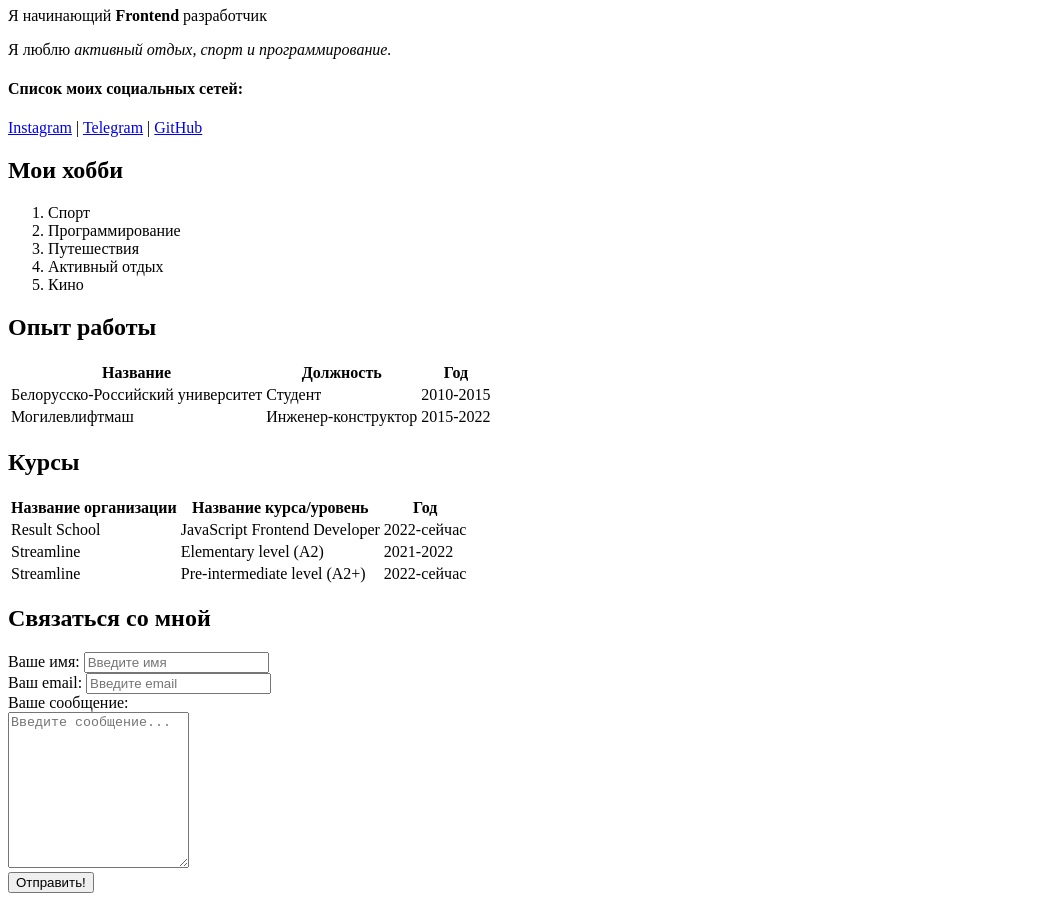
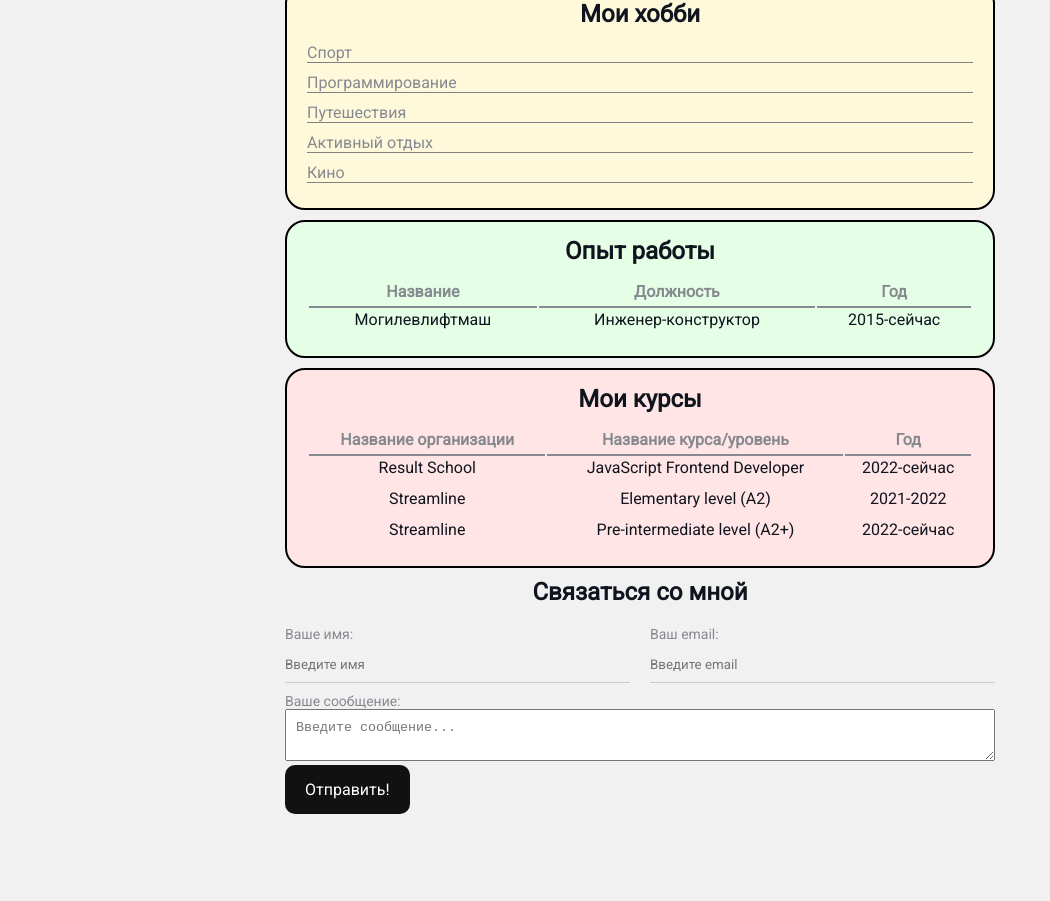
Before and after one commit to Karen-1992/my-cv, a plain HTML site: page index.html in a window 1280 px wide. Shown: the part 267-1168 px from the top of the page, without its empty margins (0-1050 px from the left). After the commit the page ends 1101 px from the top, so only its background shows below. Drawn offline with Linux system fonts and the light colour scheme.

Commit message:
add styles

```diff
--- a/index.html
+++ b/index.html
@@ -7,31 +7,40 @@
     <meta name="keywords" content="karen habuzian, cv, resume">
     <meta name="description" content="Это сайт - резюме Карена Габузяна">
     <title>Karen Habuzian</title>
+    <link rel="stylesheet" href="styles.css">
 </head>
 <body>
-    <img src="img/my_avatar.jpg" alt="my_avatar is here" width="200">
+    <div class="container">
+        <div class="info">
+            <img class="avatar" src="img/my_avatar.jpg" alt="my_avatar is here">
+            <div class="info-text">
                 <h1>Карен Габузян</h1>
-    <p>Я начинающий <strong>Frontend</strong> разработчик</p>
-    <p>Я люблю <em>активный отдых, спорт и программирование.</em></p>
+                <p>Мне 29 лет. Я начинающий Frontend разработчик.</p>
+                <p>Я люблю активный отдых, спорт и программирование.</p>
                 <h4>Список моих социальных сетей:</h4>
                     <a href="https://www.instagram.com/karen.gabuzyan/" target="_blank">Instagram</a>
                     |
                     <a href="https://t.me/karen_habuzian"
-    |target="_blank">Telegram</a>
+                    target="_blank">Telegram</a>
                     |
                     <a href="https://github.com/Karen-1992" target="_blank">GitHub</a>
+            </div>
+        </div>
 
+        <div class="card bg-yellow">
             <h2>Мои хобби</h2>
-    <ol>
+            <ol class="list">
                 <li>Спорт</li>
                 <li>Программирование</li>
                 <li>Путешествия</li>
                 <li>Активный отдых</li>
                 <li>Кино</li>
             </ol>
+        </div>
 
+        <div class="card bg-green">
             <h2>Опыт работы</h2>
-    <table>
+            <table class="table">
                 <thead>
                     <tr>
                         <th>Название</th>
@@ -41,21 +50,18 @@
                 </thead>
                 <tbody>
                     <tr>
-                <td>Белорусско-Российский университет</td>
-                <td>Студент</td>
-                <td>2010-2015</td>
-            </tr>
-            <tr>
                         <td>Могилевлифтмаш</td>
                         <td>Инженер-конструктор</td>
-                <td>2015-2022</td>
+                        <td>2015-сейчас</td>
                     </tr>
 
                 </tbody>
             </table>
+        </div>
 
-    <h2>Курсы</h2>
-    <table>
+        <div class="card bg-red">
+            <h2>Мои курсы</h2>
+            <table class="table">
                 <thead>
                     <tr>
                         <th>Название организации</th>
@@ -82,25 +88,31 @@
 
                 </tbody>
             </table>
+        </div>
 
+        <form class="form" action="#">
             <h2>Связаться со мной</h2>
-    <form action="">
-        <div>
+
+            <div class="form-row">
+                <div class="form-group">
                     <label for="name">Ваше имя:</label>
                     <input type="text" id="name" placeholder="Введите имя">
                 </div>
-        <div>
+                <div class="form-group">
                     <label for="email">Ваш email:</label>
                     <input type="email" id="email" placeholder="Введите email">
                 </div>
+            </div>
 
-        <div>
+
+            <div class="form-group">
                 <label for="message">Ваше сообщение:</label>
-            <br>
-            <textarea name="message" id="message" cols="20" rows="10" placeholder="Введите сообщение..."></textarea>
+                <textarea name="message" id="message" placeholder="Введите сообщение..."></textarea>
+                <!-- cols="80" rows="10" -->
             </div>
-        <button type="submit">Отправить!</button>
+            <button class="btn" type="submit">Отправить!</button>
 
         </form>
+    </div>
 </body>
 </html>
--- /dev/null
+++ b/styles.css
@@ -0,0 +1,196 @@
+@import url('https://fonts.googleapis.com/css2?family=Roboto&display=swap');
+
+* {
+    box-sizing: border-box;
+    margin: 0;
+    padding: 0;
+}
+
+body {
+    font-family: "Roboto", sans-serif;
+    font-size: 16px;
+    font-weight: normal;
+    color: #0f141e;
+    background: #f1f1f1;
+}
+
+a {
+    transition: all .2s;
+    color: #bbb;
+    text-decoration: none;
+}
+
+a:hover {
+    text-decoration: underline;
+    color: #0f141e;
+}
+
+a:active {
+    color: blue;
+}
+
+a:visited {
+    color: red;
+}
+
+.btn {
+    background: #111;
+    padding: 15px 20px;
+    color: #fff;
+    border: none;
+    border-radius: 10px;
+    cursor: pointer;
+    font: inherit;
+    transition: all .2s;
+}
+
+.btn:hover {
+    opacity: .8;
+    color: orange;
+}
+
+.container {
+    max-width: 750px;
+    margin: auto;
+    padding: 20px;
+}
+
+.avatar {
+    width: 200px;
+    height: 200px;
+    border-radius: 50%;
+    box-shadow: 4px 4px 14px rgba(0, 0, 0, 0.25);
+}
+
+.info {
+    display: flex;
+    margin-bottom: 30px;
+}
+
+.info-text {
+    margin-left: 40px;
+}
+
+.info-text h4, h1 {
+    margin: 10px 0;
+}
+
+.info-text p {
+    font-style: italic;
+    font-weight: bold;
+    color: #86898f;
+}
+
+.card {
+    border-radius: 20px;
+    padding: 15px 20px;
+    margin-bottom: 10px;
+    border: 2px solid black;
+}
+
+.card h2 {
+    text-align: center;
+    margin-bottom: 15px;
+}
+
+.bg-yellow {
+    background: #fff9dc;
+}
+
+.bg-red {
+    background: #ffe5e5;
+}
+
+.bg-green {
+    background: #e5ffe7;
+}
+
+.list {
+    margin: 0;
+    padding: 0;
+    list-style: none;
+}
+
+.list li {
+    color: #86898f;
+    margin-bottom: 10px;
+    border-bottom: 1px solid grey;
+}
+
+.table {
+    width: 100%;
+}
+
+.table th {
+    padding-bottom: 5px;
+    border-bottom: 2px solid;
+    color: #86898f;
+}
+
+.table td {
+    text-align: center;
+    padding-bottom: 10px;
+}
+
+.table td:hover {
+    background: #eeefff;
+}
+
+.form h2{
+    text-align: center;
+    margin-bottom: 20px;
+}
+
+.form-row {
+    margin-bottom: 10px;
+    display: flex;
+}
+
+.form-row .form-group {
+    margin-right: 20px;
+    width: 50%;
+}
+
+.form-row .form-group:last-child {
+    margin-right: 0;
+}
+
+
+.form-group label {
+    display: block;
+    font-size: 14px;
+    color: #86898f;
+}
+
+.form-group input {
+    width: 100%;
+    border: none;
+    background: transparent;
+    border-bottom: 1px solid #ccc;
+    color: #000;
+    padding: 15px 0 10px;
+    outline: none;
+    font-family: inherit;
+}
+
+.form-group textarea{
+    padding: 10px;
+    width: 100%;
+    min-height: 50px;
+    resize: vertical;
+}
+
+@media (max-width: 600px) {
+    .info {
+        display: block;
+        text-align: center;
+    }
+    .form-row {
+        display: block;
+    }
+
+    .form-row .form-group {
+        width: 100%;
+        margin-bottom: 15px;
+    }
+}
```
Lines whose indentation alone changed are shown as unchanged.
